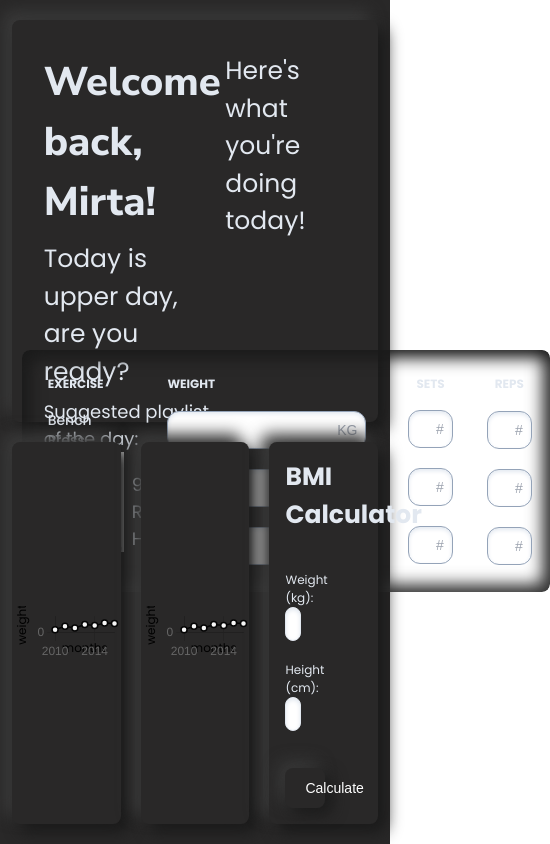
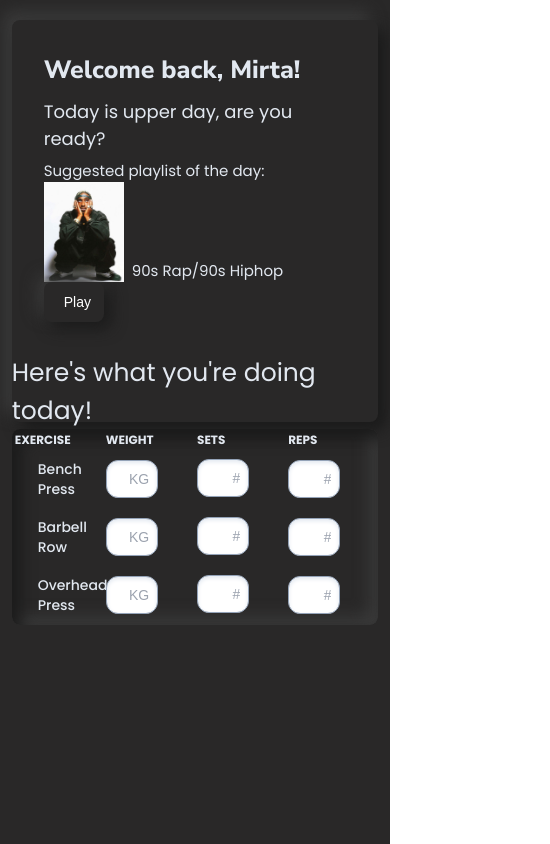
Before and after one commit to mirtakardum/workout-planner, a Next.js app: page / in a window 390 px wide. Shown: the whole page, 550 px wide, since content can reach past the window. Built offline with nearby package versions, Linux system fonts and the light colour scheme.

Commit message:
Made Hero card responsive

```diff
--- a/app/page.js
+++ b/app/page.js
@@ -17,7 +17,7 @@ export default function Home() {
       <div className="flex h-[50%] shadow-[0.625rem_0.625rem_0.875rem_0_rgb(255, 255, 255),-0.5rem_-0.5rem_1.125rem_0_rgb(255, 255, 255)]">
         <HeroCard/>
       </div>
-      <div className="grid grid-cols-3 gap-[20px] h-[50%]">
+      <div className="md:grid md:grid-cols-3 hidden gap-[20px] h-[50%]">
         <div className="flex items-center bg-wp-dark shadow-neumorphism min-h-[100%] rounded-lg">
           <canvas id="lift-canvas"><GraphChart canvasId="lift-canvas"/></canvas>
         </div>
--- a/components/HeroCard.js
+++ b/components/HeroCard.js
@@ -6,22 +6,22 @@ import MusicPlayer from "./MusicPlayer";
 function HeroCard() {
     return(
         <>
-        <div className="grid grid-cols-60/40 w-full p-8 bg-wp-dark shadow-neumorphism rounded-lg">
-            <div className="w-full flex flex-col justify-between">
+        <div className="grid md:grid-cols-60/40 grid-cols-1 w-full md:p-8 bg-wp-dark shadow-neumorphism rounded-lg">
+            <div className="w-full flex flex-col p-8 md:p-0 justify-between">
                 <div>
-                    <h1 className="font-nunito font-extrabold text-[40px] text-slate-200">Welcome back, Mirta!</h1>
-                    <h2 className="font-poppins text-[25px] pt-2 text-slate-200">Today is upper day, are you ready?</h2>
+                    <h1 className="font-nunito font-extrabold md:text-[40px] text-[25px] text-slate-200">Welcome back, Mirta!</h1>
+                    <h2 className="font-poppins md:text-[25px] text-[18px] pt-2 text-slate-200">Today is upper day, are you ready?</h2>
                 </div>
                 <div className="flex flex-col">
-                    <h1 className="font-poppins text-[18px] pt-2 text-slate-200">Suggested playlist of the day:</h1>
+                    <h1 className="font-poppins md:text-[18px] text-[15px] pt-2 text-slate-200">Suggested playlist of the day:</h1>
                     <div className="flex items-end gap-2">
                         <Image src="/playlistcover1.jpg" width={80} height={80} alt="Playlist cover"/>
-                        <h2 className="font-poppins text-[18px] text-slate-200">90s Rap/90s Hiphop</h2>
+                        <h2 className="font-poppins md:text-[18px] text-[15px] text-slate-200">90s Rap/90s Hiphop</h2>
                     </div>
                     <MusicPlayer/>
                 </div>
             </div>
-            <div className="flex flex-col items-center justify-between">
+            <div className="flex flex-col w-full items-center justify-between">
                 <h2 className="font-poppins text-[25px] text-slate-200">Here's what you're doing today!</h2>
                 <WorkoutTable />
             </div>
--- a/components/WorkoutTable.js
+++ b/components/WorkoutTable.js
@@ -3,20 +3,20 @@
 function WorkoutTable(){
     return(
         <>
-        <div className="rounded-lg overflow-x-auto">
-            <table className="rounded-lg py-4 shadow-neumorphicPressed border-separate table-fixed text-sm text-left rtl:text-right text-gray-500">
+        <div className="rounded-lg overflow-x-auto w-[100%]">
+            <table className="rounded-lg w-full md:py-4 shadow-neumorphicPressed border-separate table-fixed text-sm text-left rtl:text-right text-gray-500">
                 <thead className="text-xs text-slate-200 uppercase">
                     <tr>
-                        <th scope="col" className="px-6 py-2 font-poppins">
+                        <th scope="col" className="md:px-6 md:py-2 font-poppins">
                             Exercise
                         </th>
-                        <th scope="col" className="px-6 py-2 font-poppins">
+                        <th scope="col" className="md:px-6 md:py-2 font-poppins">
                             Weight
                         </th>
-                        <th scope="col" className="px-6 py-2 font-poppins">
+                        <th scope="col" className="md:px-6 md:py-2 font-poppins">
                             Sets
                         </th>
-                        <th scope="col" className="px-6 py-2 font-poppins">
+                        <th scope="col" className="md:px-6 md:py-2 font-poppins">
                             Reps
                         </th>
                     </tr>
@@ -26,14 +26,14 @@ function WorkoutTable(){
                         <td className="px-6 py-2 font-medium text-slate-200 font-poppins">
                             Bench Press
                         </td>
-                        <td className="px-6 py-2">
-                            <input type="text" placeholder="KG" className="p-2 shadow-inner rounded-xl border-[1px] border-slate-400 shadow-slate-200 placeholder:text-right focus:outline-none focus:shadow-slate-400"></input>
+                        <td className="md:px-6 md:py-2">
+                            <input type="text" placeholder="KG" className="p-2 w-[60%] shadow-inner rounded-xl border-[1px] border-slate-400 shadow-slate-200 placeholder:text-right focus:outline-none focus:shadow-slate-400"></input>
                         </td>
-                        <td className="flex justify-center py-2">
+                        <td className="flex md:justify-center py-2">
                             <input type="text" placeholder="#" className="w-[60%] p-2 shadow-inner rounded-xl border-[1px] border-slate-400 shadow-slate-200 placeholder:text-right focus:outline-none focus:shadow-slate-400"></input>
                         </td>
                         <td className="py-2">
-                            <div className="flex justify-center">
+                            <div className="flex md:justify-center">
                                 <input type="text" placeholder="#" className="w-[60%] p-2 shadow-inner rounded-xl border-[1px] border-slate-400 shadow-slate-200 placeholder:text-right focus:outline-none focus:shadow-slate-400"></input>
                             </div>
                         </td>
@@ -42,14 +42,14 @@ function WorkoutTable(){
                         <th scope="row" className="px-6 py-2 font-medium text-slate-200 dark:text-white font-poppins">
                             Barbell Row
                         </th>
-                        <td className="px-6 py-2">
-                            <input type="text" placeholder="KG" className="p-2 shadow-inner rounded-xl border-[1px] border-slate-400 shadow-slate-200 placeholder:text-right focus:outline-none focus:shadow-slate-400"></input>
+                        <td className="md:px-6 md:py-2">
+                            <input type="text" placeholder="KG" className="p-2 w-[60%] shadow-inner rounded-xl border-[1px] border-slate-400 shadow-slate-200 placeholder:text-right focus:outline-none focus:shadow-slate-400"></input>
                         </td>
-                        <td className="flex justify-center py-2">
+                        <td className="flex md:justify-center py-2">
                             <input type="text" placeholder="#" className="w-[60%] p-2 shadow-inner rounded-xl border-[1px] border-slate-400 shadow-slate-200 placeholder:text-right focus:outline-none focus:shadow-slate-400"></input>
                         </td>
                         <td className="py-2">
-                            <div className="flex justify-center">
+                            <div className="flex md:justify-center">
                                 <input type="text" placeholder="#" className="w-[60%] p-2 shadow-inner rounded-xl border-[1px] border-slate-400 shadow-slate-200 placeholder:text-right focus:outline-none focus:shadow-slate-400"></input>
                             </div>
                         </td>
@@ -58,14 +58,14 @@ function WorkoutTable(){
                         <th scope="row" className="px-6 py-2 font-medium text-slate-200 dark:text-white font-poppins">
                             Overhead Press
                         </th>
-                        <td className="px-6 py-2">
-                            <input type="text" placeholder="KG" className="p-2 shadow-inner rounded-xl border-[1px] border-slate-400 shadow-slate-200 placeholder:text-right focus:outline-none focus:shadow-slate-400"></input>
+                        <td className="md:px-6 md:py-2">
+                            <input type="text" placeholder="KG" className="w-[60%] p-2 shadow-inner rounded-xl border-[1px] border-slate-400 shadow-slate-200 placeholder:text-right focus:outline-none focus:shadow-slate-400"></input>
                         </td>
-                        <td className="flex justify-center py-2">
+                        <td className="flex md:justify-center py-2">
                             <input type="text" placeholder="#" className="w-[60%] p-2 shadow-inner rounded-xl border-[1px] border-slate-400 shadow-slate-200 placeholder:text-right focus:outline-none focus:shadow-slate-400"></input>
                         </td>
                         <td className="py-2">
-                            <div className="flex justify-center">
+                            <div className="flex md:justify-center">
                                 <input type="text" placeholder="#" className="w-[60%] p-2 shadow-inner rounded-xl border-[1px] border-slate-400 shadow-slate-200 placeholder:text-right focus:outline-none focus:shadow-slate-400"></input>
                             </div>
                         </td>
```
